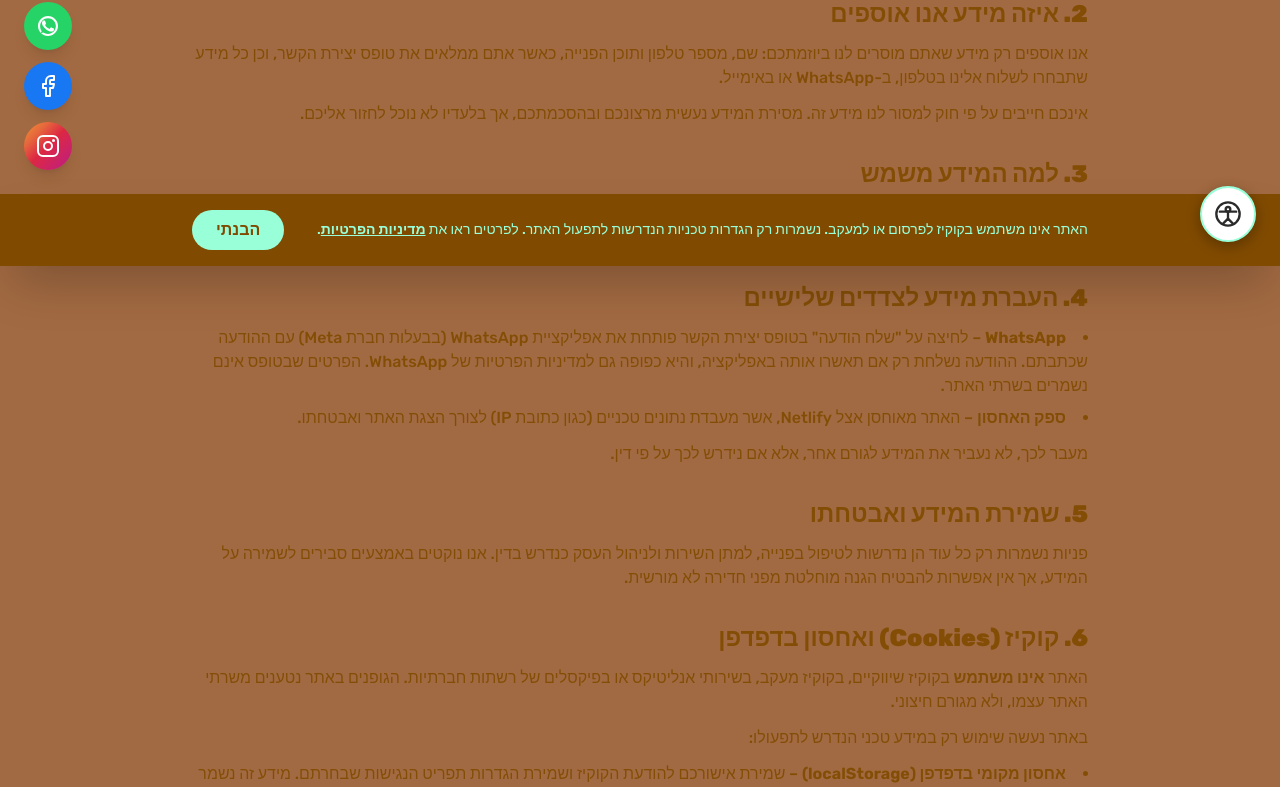
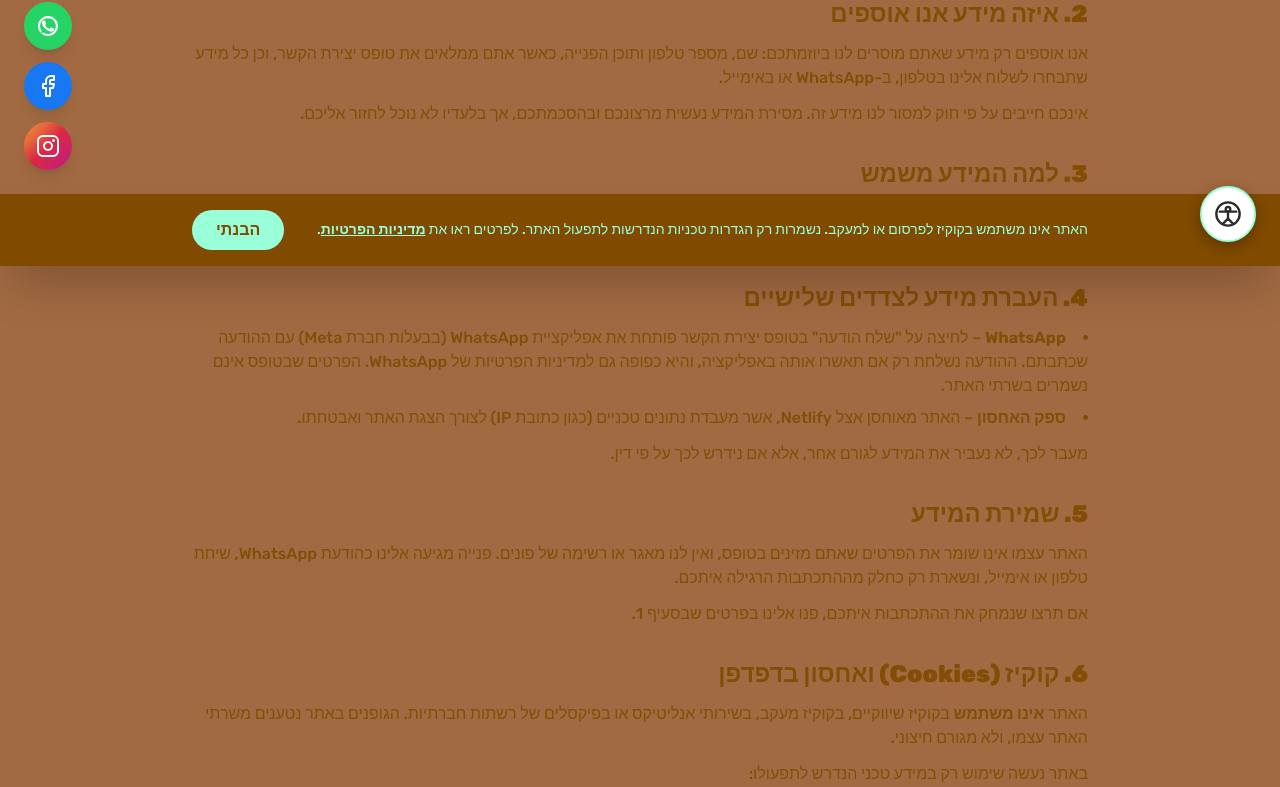
Before and after one commit to mos234/my-design-portfolio, a Next.js app: page /privacy-policy in a window 1280 px wide. Shown: the part 534-1321 px from the top of the page. Built offline with nearby package versions, Linux system fonts and the light colour scheme.

Commit message:
docs: privacy policy reflects that contact details aren't stored
- No mailing list/newsletter; data used only to reply
- Site keeps no database of inquiries; deletion on request

Co-Authored-By: Claude Opus 5.5 <noreply@anthropic.com>

```diff
--- a/app/privacy-policy/page.tsx
+++ b/app/privacy-policy/page.tsx
@@ -40,7 +40,7 @@ export default function PrivacyPolicy() {
                     <div>
                         <h2 className="text-2xl font-black mb-3">3. למה המידע משמש</h2>
                         <p>
-                            המידע משמש אך ורק כדי לחזור אליכם, לענות על פנייתכם ולתת את השירות שביקשתם. לא נשתמש במידע לשליחת דיוור או פרסומות ללא הסכמתכם המפורשת, ולא נמכור אותו לאף גורם.
+                            המידע משמש אך ורק כדי לחזור אליכם ולענות על פנייתכם. אין לנו רשימת דיוור או ניוזלטר, לא נשלח לכם פרסומות, ולא נמכור את המידע לאף גורם.
                         </p>
                     </div>
 
@@ -60,9 +60,12 @@ export default function PrivacyPolicy() {
                     </div>
 
                     <div>
-                        <h2 className="text-2xl font-black mb-3">5. שמירת המידע ואבטחתו</h2>
+                        <h2 className="text-2xl font-black mb-3">5. שמירת המידע</h2>
                         <p>
-                            פניות נשמרות רק כל עוד הן נדרשות לטיפול בפנייה, למתן השירות ולניהול העסק כנדרש בדין. אנו נוקטים באמצעים סבירים לשמירה על המידע, אך אין אפשרות להבטיח הגנה מוחלטת מפני חדירה לא מורשית.
+                            האתר עצמו אינו שומר את הפרטים שאתם מזינים בטופס, ואין לנו מאגר או רשימה של פונים. פנייה מגיעה אלינו כהודעת WhatsApp, שיחת טלפון או אימייל, ונשארת רק כחלק מההתכתבות הרגילה איתכם.
+                        </p>
+                        <p className="mt-3">
+                            אם תרצו שנמחק את ההתכתבות איתכם, פנו אלינו בפרטים שבסעיף 1.
                         </p>
                     </div>
 
```
